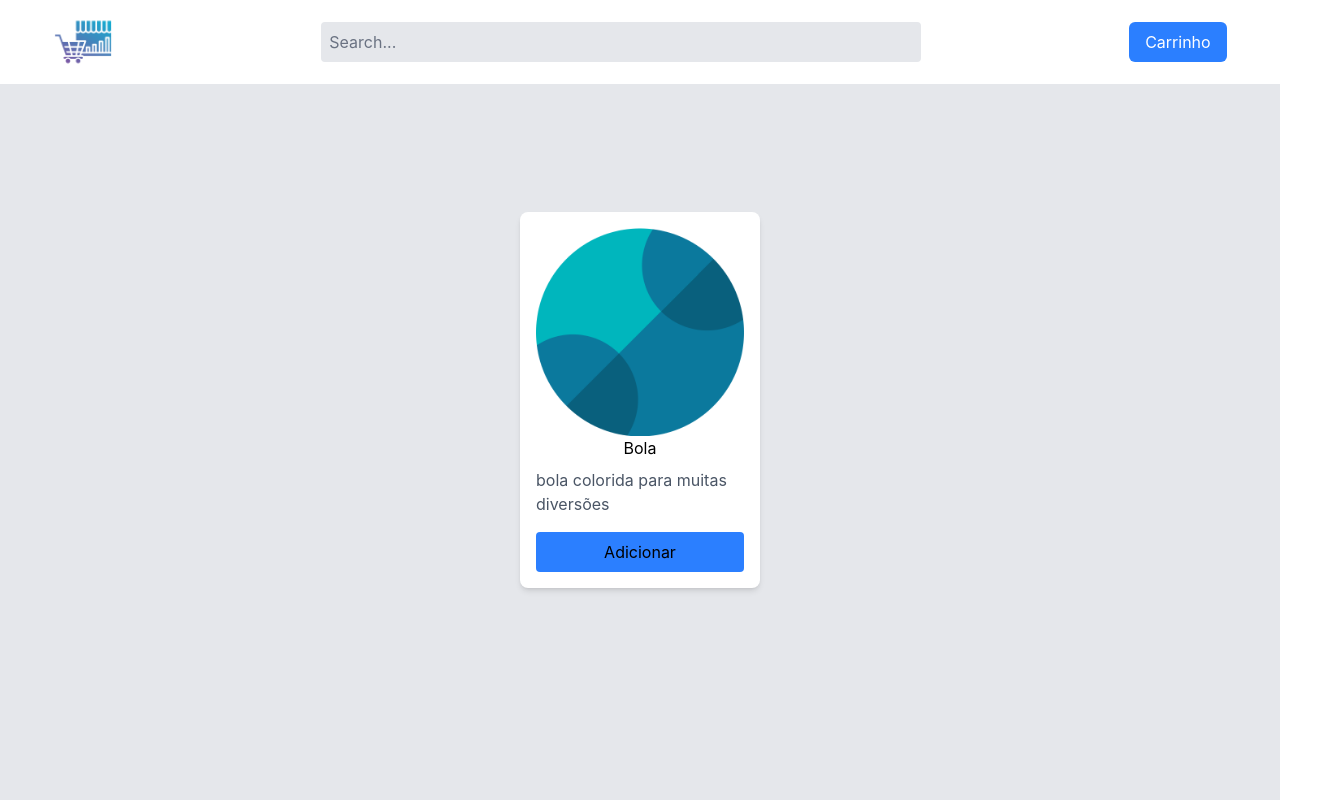
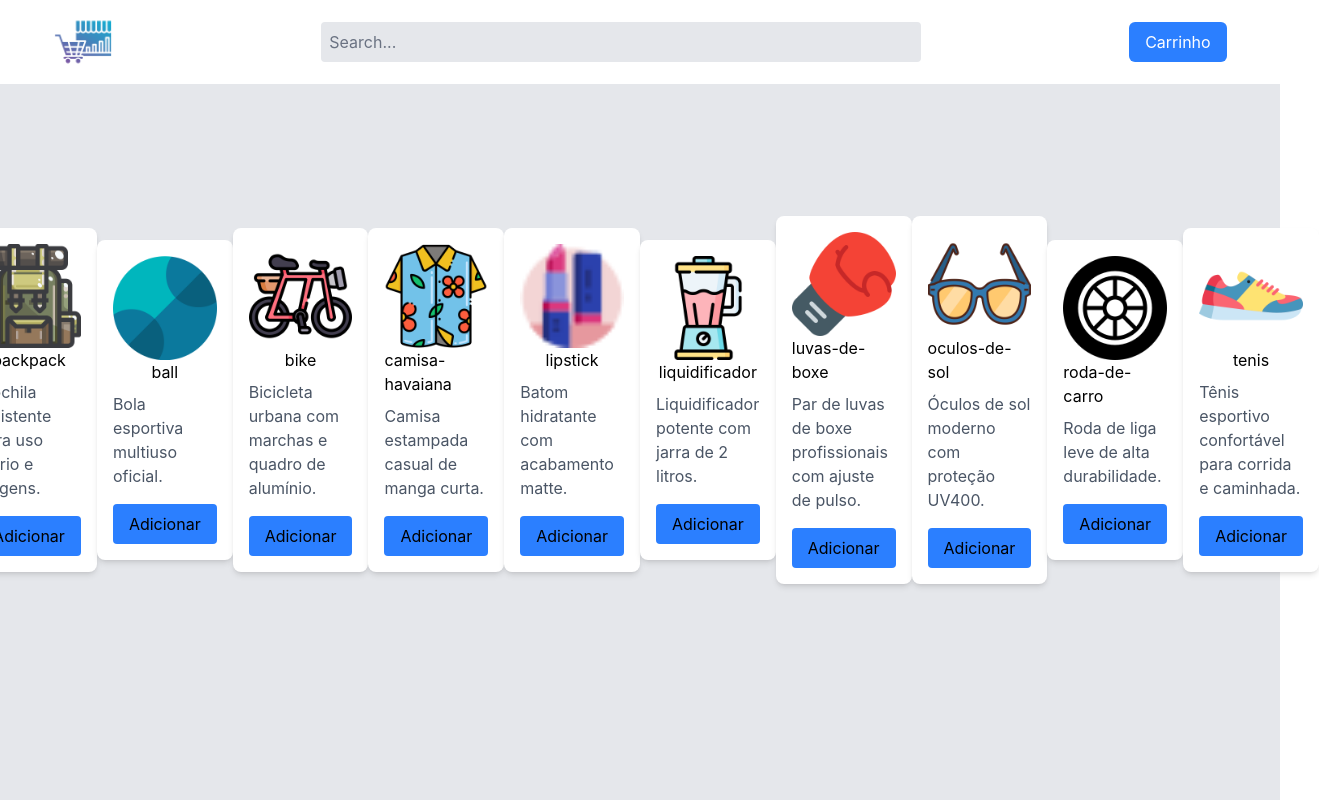
Before and after one commit to ALI84CC/shoppingMarketTic, a React (Vite) app: page / in a window 1280 px wide. Shown: the whole page, 1319 px wide, since content can reach past the window. Built offline with nearby package versions, Linux system fonts and the light colour scheme; data requests are answered from the project's data file.

Commit message:
feat: integrate React Query for product fetching and enhance Card component with product details

```diff
--- a/package.json
+++ b/package.json
@@ -7,10 +7,12 @@
     "dev": "vite",
     "build": "tsc -b && vite build",
     "lint": "eslint .",
-    "preview": "vite preview"
+    "preview": "vite preview",
+    "backend": "json-server --watch src/json-server/db.json"
   },
   "dependencies": {
     "@tailwindcss/vite": "^4.3.3",
+    "@tanstack/react-query": "^5.101.4",
     "eslint-plugin-tailwindcss": "^4.2.0",
     "json-server": "^1.0.0-beta.15",
     "prettier-plugin-tailwindcss": "^0.8.1",
--- a/src/app/components/Card.tsx
+++ b/src/app/components/Card.tsx
@@ -1,23 +1,28 @@
 import Button from './Button';
+import type { ProductProps } from '../interfaces/Product.ts';
 
-const Card = () => {
+interface CardProps {
+  product: ProductProps;
+}
+
+const Card = ({ product }: CardProps) => {
   return (
     <>
       <div className="w-60 rounded-lg bg-white p-4 shadow-md">
         <div>
           <img
-            src="./assets/produtos/ball.png"
+            src={product.imagem}
             width={20}
             height={20}
-            alt="Bola"
+            alt={product.nome}
             className="h-auto w-full"
           />
         </div>
         <div className="mb-2 flex items-center justify-center">
-          <h3>Bola</h3>
+          <h3>{product.nome}</h3>
         </div>
         <div className="flex items-center justify-center text-gray-600">
-          <span>bola colorida para muitas diversões</span>
+          <span>{product.descricao}</span>
         </div>
         <Button className="mt-4" variant="primary">
           Adicionar
--- /dev/null
+++ b/src/app/interfaces/Product.ts
@@ -0,0 +1,9 @@
+export interface ProductProps {
+  id: string;
+  nome: string;
+  descricao: string;
+  preco: number;
+  quantidade: number;
+  categoria: string;
+  imagem: string;
+}
--- /dev/null
+++ b/src/app/services/product.service.ts
@@ -0,0 +1,9 @@
+import http from '../../http-common';
+import type { ProductProps } from '../interfaces/Product.ts';
+
+const findAll = async () => {
+  const response = await http.get<ProductProps[]>('products');
+  return response.data;
+};
+
+export default findAll;
--- a/src/app/view/Home.tsx
+++ b/src/app/view/Home.tsx
@@ -1,10 +1,32 @@
+import { useEffect } from 'react';
 import Card from '../components/Card';
+import findAll from '../services/product.service';
+import type { ProductProps } from '../interfaces/Product';
+import { useQuery } from '@tanstack/react-query';
 
 const Home = () => {
+  // useEffect(() => {
+  //   findAll().then((res) => console.log(res));
+  // }, []);
+
+  const {
+    data: products,
+    isLoading,
+    error,
+  } = useQuery<ProductProps[], Error>({
+    queryKey: ['query-products'],
+    queryFn: async () => {
+      const response = await findAll();
+      return response;
+    },
+  });
+
   return (
-    <div>
-      <Card />
-    </div>
+    <>
+      {products?.map((product: ProductProps) => (
+        <Card key={product.id} product={product} />
+      ))}
+    </>
   );
 };
 export default Home;
--- a/src/http-cammon.ts
+++ b/src/http-common.ts
@@ -1,7 +1,7 @@
 import axios from 'axios';
 
-axios.create({
-  baseURL: 'https://localhost:3000',
+export default axios.create({
+  baseURL: 'http://localhost:3000/',
   timeout: 1000,
   headers: { 'Content-Type': 'application/json' },
 });
--- a/src/json-server/db.json
+++ b/src/json-server/db.json
@@ -1,4 +1,5 @@
-[
+{
+  "products": [
     {
       "id": 1,
       "nome": "backpack",
@@ -6,7 +7,7 @@
       "preco": 189.9,
       "quantidade": 15,
       "categoria": "Acessórios",
-    "imagem": "backpack.png"
+      "imagem": "assets/produtos/backpack.png"
     },
     {
       "id": 2,
@@ -15,7 +16,7 @@
       "preco": 79.9,
       "quantidade": 30,
       "categoria": "Esportes",
-    "imagem": "ball.png"
+      "imagem": "assets/produtos/ball.png"
     },
     {
       "id": 3,
@@ -24,7 +25,7 @@
       "preco": 1250.0,
       "quantidade": 5,
       "categoria": "Esportes",
-    "imagem": "bike.png"
+      "imagem": "assets/produtos/bike.png"
     },
     {
       "id": 4,
@@ -33,7 +34,7 @@
       "preco": 89.9,
       "quantidade": 22,
       "categoria": "Vestuário",
-    "imagem": "camisa-havaiana.png"
+      "imagem": "assets/produtos/camisa-havaiana.png"
     },
     {
       "id": 5,
@@ -42,7 +43,7 @@
       "preco": 34.9,
       "quantidade": 50,
       "categoria": "Beleza",
-    "imagem": "lipstick.png"
+      "imagem": "assets/produtos/lipstick.png"
     },
     {
       "id": 6,
@@ -51,7 +52,7 @@
       "preco": 159.9,
       "quantidade": 12,
       "categoria": "Eletrodomésticos",
-    "imagem": "liquidificador.png"
+      "imagem": "assets/produtos/liquidificador.png"
     },
     {
       "id": 7,
@@ -60,7 +61,7 @@
       "preco": 120.0,
       "quantidade": 8,
       "categoria": "Esportes",
-    "imagem": "luvas-de-boxe.png"
+      "imagem": "assets/produtos/luvas-de-boxe.png"
     },
     {
       "id": 8,
@@ -69,7 +70,7 @@
       "preco": 99.9,
       "quantidade": 18,
       "categoria": "Acessórios",
-    "imagem": "oculos-de-sol.png"
+      "imagem": "assets/produtos/oculos-de-sol.png"
     },
     {
       "id": 9,
@@ -78,7 +79,7 @@
       "preco": 450.0,
       "quantidade": 16,
       "categoria": "Automotivo",
-    "imagem": "roda-de-carro.png"
+      "imagem": "assets/produtos/roda-de-carro.png"
     },
     {
       "id": 10,
@@ -87,6 +88,7 @@
       "preco": 249.9,
       "quantidade": 25,
       "categoria": "Calçados",
-    "imagem": "tenis.png"
+      "imagem": "assets/produtos/tenis.png"
     }
   ]
+}
--- a/src/main.tsx
+++ b/src/main.tsx
@@ -1,10 +1,15 @@
 import { StrictMode } from 'react';
 import { createRoot } from 'react-dom/client';
+import { QueryClient, QueryClientProvider } from '@tanstack/react-query';
 import App from './App.tsx';
 import './style/index.css';
 
+const queryClient = new QueryClient();
+
 createRoot(document.getElementById('root')!).render(
   <StrictMode>
-    <App />
+    <QueryClientProvider client={queryClient}>
+      <App />
+    </QueryClientProvider>
   </StrictMode>,
 );
```
Also changed, not shown: 1 other file (tests, documents, lock files or other folders). Lines whose indentation alone changed are shown as unchanged.
